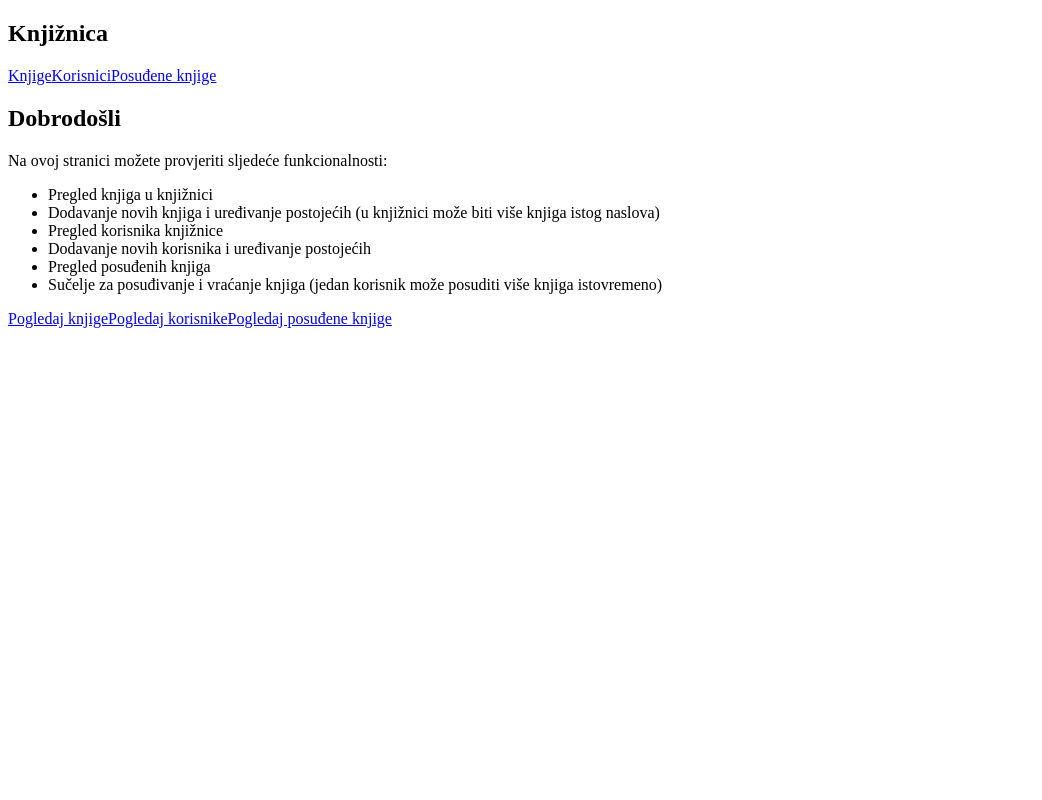
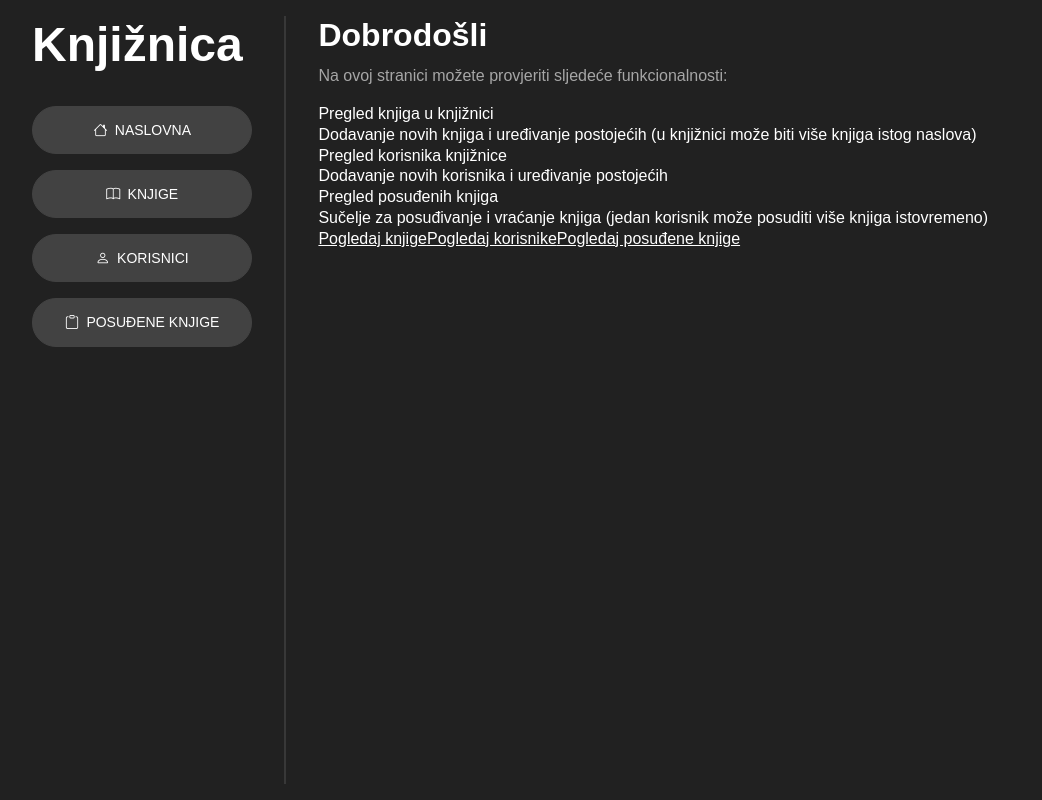
Before and after one commit to marko-krznar/React-Library, a React (Create React App) app: page / in a window 1280 px wide. Shown: the whole page, without its empty margins (0-1042 px from the left). Built offline with nearby package versions, Linux system fonts and the light colour scheme.

Commit message:
Added icons, reset default css, added own global style, added style to navigation menu

```diff
--- a/package.json
+++ b/package.json
@@ -10,6 +10,7 @@
     "react-dom": "^17.0.2",
     "react-router-dom": "^6.2.1",
     "react-scripts": "5.0.0",
+    "sass": "^1.49.9",
     "web-vitals": "^2.1.4"
   },
   "scripts": {
--- a/src/App.js
+++ b/src/App.js
@@ -7,7 +7,7 @@ import { BooksProvider } from "./data/BooksContext";
 
 export default function App() {
   return (
-    <div>
+    <div className="d-flex flex-wrap">
       <BooksProvider>
         <Header />
         <Routes>
--- a/src/containers/Header/Header.js
+++ b/src/containers/Header/Header.js
@@ -1,14 +1,24 @@
 import React from "react";
 import { Link } from "react-router-dom";
+import "./style.scss";
 
 export default function Header() {
   return (
     <section className="menu">
       <h1>Knjižnica</h1>
-      <nav>
-        <Link to="/knjige">Knjige</Link>
-        <Link to="/korisnici">Korisnici</Link>
-        <Link to="/posudene-knjige">Posuđene knjige</Link>
+      <nav className="d-flex direction-column">
+        <Link className="btn" to="/">
+          <i className="bi bi-house"></i> Naslovna
+        </Link>
+        <Link className="btn" to="/knjige">
+          <i className="bi bi-book"></i> Knjige
+        </Link>
+        <Link className="btn" to="/korisnici">
+          <i className="bi bi-person"></i> Korisnici
+        </Link>
+        <Link className="btn" to="/posudene-knjige">
+          <i className="bi bi-clipboard"></i> Posuđene knjige
+        </Link>
       </nav>
     </section>
   );
--- /dev/null
+++ b/src/containers/Header/style.scss
@@ -0,0 +1,16 @@
+.menu {
+  border-right: 2px solid rgb(255 255 255 / 10%);
+  margin: 0 2rem 0 0;
+  padding-right: 2rem;
+  height: calc(100vh - 2rem);
+  h1 {
+    margin-bottom: 2rem;
+  }
+  a {
+    display: inline-block;
+    margin-bottom: 1rem;
+    i {
+      margin-right: 0.25em;
+    }
+  }
+}
--- a/src/containers/Homepage/Homepage.js
+++ b/src/containers/Homepage/Homepage.js
@@ -3,7 +3,7 @@ import { Link } from "react-router-dom";
 
 export default function Homepage() {
   return (
-    <main>
+    <main className="pg--home">
       <h2>Dobrodošli</h2>
       <p>Na ovoj stranici možete provjeriti sljedeće funkcionalnosti:</p>
       <ul>
--- a/src/index.js
+++ b/src/index.js
@@ -2,6 +2,7 @@ import React from "react";
 import ReactDOM from "react-dom";
 import { BrowserRouter } from "react-router-dom";
 import App from "./App";
+import "./style.scss";
 
 ReactDOM.render(
   <React.StrictMode>
--- /dev/null
+++ b/src/scss/_button.scss
@@ -0,0 +1,16 @@
+button,
+.btn {
+  background: #424242;
+  box-shadow: none;
+  border: 1px solid #424242;
+  line-height: 1;
+  text-transform: uppercase;
+  padding: 1rem 2rem;
+  border-radius: 1.5rem;
+  text-decoration: none;
+  font-size: 0.875rem;
+  text-align: center;
+  &:hover {
+    cursor: pointer;
+  }
+}
--- /dev/null
+++ b/src/scss/_cssReset.scss
@@ -0,0 +1,129 @@
+html,
+body,
+div,
+span,
+applet,
+object,
+iframe,
+h1,
+h2,
+h3,
+h4,
+h5,
+h6,
+p,
+blockquote,
+pre,
+a,
+abbr,
+acronym,
+address,
+big,
+cite,
+code,
+del,
+dfn,
+em,
+img,
+ins,
+kbd,
+q,
+s,
+samp,
+small,
+strike,
+strong,
+sub,
+sup,
+tt,
+var,
+b,
+u,
+i,
+center,
+dl,
+dt,
+dd,
+ol,
+ul,
+li,
+fieldset,
+form,
+label,
+legend,
+table,
+caption,
+tbody,
+tfoot,
+thead,
+tr,
+th,
+td,
+article,
+aside,
+canvas,
+details,
+embed,
+figure,
+figcaption,
+footer,
+header,
+hgroup,
+menu,
+nav,
+output,
+ruby,
+section,
+summary,
+time,
+mark,
+audio,
+video {
+  margin: 0;
+  padding: 0;
+  border: 0;
+  font-size: 100%;
+  font: inherit;
+  vertical-align: baseline;
+}
+
+article,
+aside,
+details,
+figcaption,
+figure,
+footer,
+header,
+hgroup,
+menu,
+nav,
+section {
+  display: block;
+}
+
+body {
+  line-height: 1;
+}
+
+ol,
+ul {
+  list-style: none;
+}
+
+blockquote,
+q {
+  quotes: none;
+}
+
+blockquote,
+q {
+  &:before,
+  &:after {
+    content: "";
+    content: none;
+  }
+}
+
+.html {
+  font-size: 16px;
+}
--- /dev/null
+++ b/src/scss/_layout.scss
@@ -0,0 +1,36 @@
+$alignments: (
+  between: space-between,
+  end: flex-end,
+  start: flex-start,
+  center: center,
+  around: space-around,
+  evenly: space-evenly,
+);
+
+.d-flex {
+  display: flex;
+}
+.direction-column {
+  flex-direction: column;
+}
+.flex-wrap {
+  flex-wrap: wrap;
+}
+
+html * {
+  box-sizing: border-box;
+}
+
+@each $key, $value in $alignments {
+  .justify-content-#{$key} {
+    justify-content: $value;
+  }
+  .align-items-#{$key} {
+    align-items: $value;
+  }
+}
+
+body {
+  background: #212121;
+  padding: 1rem 2rem;
+}
--- /dev/null
+++ b/src/scss/_typography.scss
@@ -0,0 +1,34 @@
+// @import url("https://fonts.googleapis.com/css2?family=Poppins:ital,wght@0,100;0,200;0,300;0,400;0,500;0,600;0,700;0,800;0,900;1,100;1,200;1,300;1,400;1,500;1,600;1,700;1,800;1,900&display=swap");
+html * {
+  font-family: "Poppins", sans-serif;
+  color: #fff;
+}
+h1,
+h2 {
+  line-height: 1.2;
+  margin-bottom: 0.3em;
+  font-weight: bold;
+}
+h3,
+h4,
+h5,
+h6,
+p,
+span,
+div,
+a {
+  line-height: 130%;
+}
+h1 {
+  font-size: 3rem;
+}
+h2 {
+  font-size: 2rem;
+}
+p {
+  font-size: 1rem;
+  margin-bottom: 1rem;
+  color: rgba(255, 255, 255, 0.6);
+  font-weight: 300;
+  line-height: 1.5;
+}
--- /dev/null
+++ b/src/style.scss
@@ -0,0 +1,5 @@
+@import url("https://cdn.jsdelivr.net/npm/bootstrap-icons@1.8.1/font/bootstrap-icons.css");
+@import "./scss/cssReset";
+@import "./scss/typography";
+@import "./scss/layout";
+@import "./scss/button";
```
Also changed, not shown: 1 other file (tests, documents, lock files or other folders).
